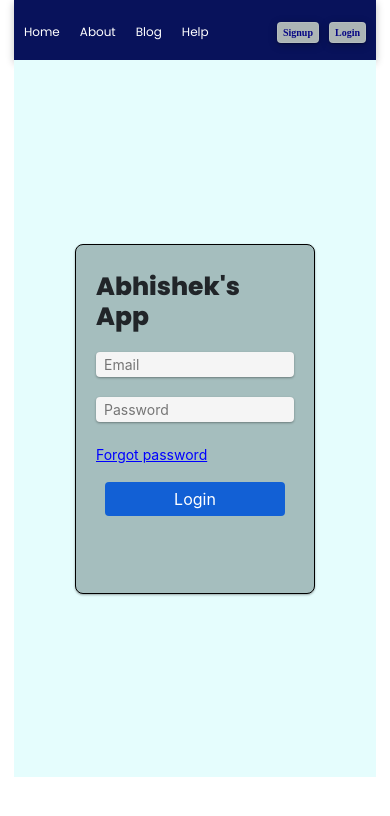
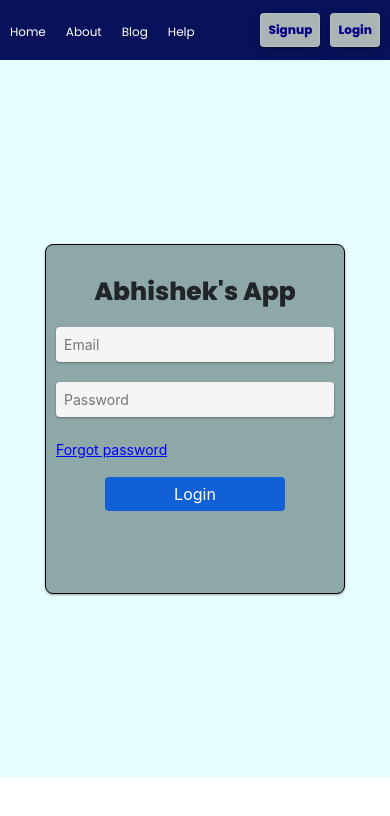
Before and after one commit to abhishekChaharJaat/frontend, a React (Create React App) app: page /login in a window 390 px wide. Shown: the top 816 px of the page. Built offline with nearby package versions, Linux system fonts and the light colour scheme.

Commit message:
port change

```diff
--- a/src/App.css
+++ b/src/App.css
@@ -4,3 +4,9 @@
   margin-right: auto;
   padding: 0 14px;
 }
+
+@media screen and (max-width: 640px) {
+  .container {
+    padding: 0px;
+  }
+}
--- a/src/components/About.js
+++ b/src/components/About.js
@@ -3,7 +3,7 @@ import React from "react";
 const About = () => {
   return (
     <div>
-      <h1>About</h1>
+      <h1>About page under working</h1>
     </div>
   );
 };
--- a/src/components/Blog.js
+++ b/src/components/Blog.js
@@ -3,7 +3,7 @@ import React from "react";
 const Blog = () => {
   return (
     <div>
-      <h1>Blog</h1>
+      <h1>Page is under working</h1>
     </div>
   );
 };
--- a/src/components/Input.js
+++ b/src/components/Input.js
@@ -19,6 +19,7 @@ const Input = () => {
   return (
     <div className="input-div">
       <form className="details-form">
+        <h3 className="create-note-heading">Create your notes here</h3>
         <label className="input-labels">Title:</label>
         <input
           type="text"
--- a/src/components/Login.js
+++ b/src/components/Login.js
@@ -2,6 +2,7 @@ import { useContext, useState } from "react";
 import "../css/signup.css";
 import { useNavigate } from "react-router-dom";
 import { myContext } from "../contexts/myContext";
+import serverPort from "../contexts/serverports";
 
 export default function Login() {
   const { getAllNotes } = useContext(myContext);
@@ -14,9 +15,7 @@ export default function Login() {
   const handelSubmit = async (e) => {
     e.preventDefault();
 
-    const response = await fetch(
-      "https://backend-9ua4.onrender.com/api/auth/login",
-      {
+    const response = await fetch(`${serverPort}/api/auth/login`, {
       method: "POST",
       headers: {
         "content-type": "application/json",
@@ -25,8 +24,7 @@ export default function Login() {
         email: credentials.email,
         password: credentials.password,
       }),
-      }
-    );
+    });
     const json = await response.json();
 
     if (json.success) {
--- a/src/components/Signup.js
+++ b/src/components/Signup.js
@@ -1,6 +1,7 @@
 import React, { useState } from "react";
 import "../css/signup.css";
 import { useNavigate } from "react-router-dom";
+import serverPort from "../contexts/serverports";
 
 // import { Link } from "react-router-dom";
 
@@ -15,9 +16,7 @@ export default function Signup() {
   const handelSubmit = async (e) => {
     e.preventDefault();
 
-    const response = await fetch(
-      "https://backend-9ua4.onrender.com/api/auth/signup",
-      {
+    const response = await fetch(`${serverPort}/api/auth/signup`, {
       method: "POST",
       headers: {
         "content-type": "application/json",
@@ -27,8 +26,7 @@ export default function Signup() {
         email: credentials.email,
         password: credentials.password,
       }),
-      }
-    );
+    });
     const json = await response.json();
     // console.log(json);
     if (json.signup) {
--- a/src/contexts/myContext.js
+++ b/src/contexts/myContext.js
@@ -1,5 +1,5 @@
 import React, { createContext, useState } from "react";
-
+import serverPort from "./serverports";
 const myContext = createContext();
 
 const MyContext = (props) => {
@@ -15,23 +15,20 @@ const MyContext = (props) => {
 
   // get all notes
   const getAllNotes = async () => {
-    const response = await fetch(
-      "https://backend-9ua4.onrender.com/api/notes/fetchallnotes",
-      {
+    const response = await fetch(`${serverPort}/api/notes/fetchallnotes`, {
       method: "GET",
       headers: {
         "content-type": "application/jssson",
         "auth-token": localStorage.getItem("token"),
       },
-      }
-    );
+    });
     let details = await response.json();
     setData(details);
   };
 
   // add a person
   const addPerson = async (title, description, tag) => {
-    await fetch(`https://backend-9ua4.onrender.com/api/notes/addnotes`, {
+    await fetch(`${serverPort}/api/notes/addnotes`, {
       method: "POST",
       headers: {
         "Content-Type": "application/json",
@@ -44,16 +41,13 @@ const MyContext = (props) => {
 
   //delete Person
   const deletePerson = async (id) => {
-    await fetch(
-      `https://backend-9ua4.onrender.com/api/notes/deletenotes/${id}`,
-      {
+    await fetch(`${serverPort}/api/notes/deletenotes/${id}`, {
       method: "DELETE",
       headers: {
         "Content-Type": "application/json",
         "auth-token": localStorage.getItem("token"),
       },
-      }
-    );
+    });
     getAllNotes();
   };
 
--- /dev/null
+++ b/src/contexts/serverports.js
@@ -0,0 +1,3 @@
+// let serverPort = "http://localhost:2000";
+let serverPort2 = "https://backend-9ua4.onrender.com";
+export default serverPort2;
--- a/src/css/home.css
+++ b/src/css/home.css
@@ -2,12 +2,20 @@
 .input-div {
   margin-top: 3px;
 }
+
 .details-form {
   padding: 2% 10%;
   display: flex;
   flex-direction: column;
   box-shadow: 0 1px 3px rgba(0, 0, 0, 0.12), 0 1px 2px rgba(0, 0, 0, 0.24);
   background-color: rgb(243, 249, 252);
+}
+.create-note-heading {
+  padding: 5px;
+  text-align: center;
+  font-weight: bold;
+  font: poppins;
+  color: rgb(2, 101, 2);
 }
 .input-details {
   border: 1.5px solid black;
--- a/src/css/navbar.css
+++ b/src/css/navbar.css
@@ -50,7 +50,7 @@
   color: rgb(6, 6, 132);
   font-weight: bold;
   padding: 6px 12px;
-  font-family: cursive;
+  font-family: poppins;
   border: none;
   border-radius: 4px;
   background-color: rgb(172, 181, 181);
@@ -63,8 +63,8 @@
 
 @media screen and (max-width: 768px) {
   .nav-button {
-    font-size: 13px;
-    padding: 5px 10px;
+    font-size: 14px;
+    padding: 8px 8px;
   }
   .navlinks {
     padding: 20px;
@@ -77,8 +77,7 @@
 
 @media screen and (max-width: 640px) {
   .nav-button {
-    font-size: 10px;
-    padding: 3px 6px;
+    font-size: 12px;
   }
   .navlinks {
     padding: 10px;
--- a/src/css/signup.css
+++ b/src/css/signup.css
@@ -17,7 +17,7 @@
   min-height: 85vh;
 }
 .form {
-  width: 300px;
+  width: 350px;
   display: flex;
   min-height: 350px;
   align-items: center;
@@ -25,7 +25,7 @@
   justify-content: center;
   padding: 10px 10px;
   border-radius: 8px;
-  background-color: rgb(165, 190, 190);
+  background-color: rgb(142, 167, 167);
   padding: 20px 0;
   box-shadow: 0 1px 3px rgba(0, 0, 0, 0.12), 0 1px 2px rgba(0, 0, 0, 0.24);
   border: 1.5px solid black;
@@ -87,17 +87,14 @@
   }
 }
 
-@media screen and (max-width: 600px) {
+@media screen and (max-width: 640px) {
   .form {
-    padding: 0px 20px 30px 20px;
+    padding: 0px 10px 30px 10px;
     border-radius: 8px;
-    width: 240px;
+    width: 300px;
     /* border: 2px solid black; */
   }
-  .input {
-    height: 25px;
-    width: 100%;
-  }
+
   .forgot {
     font-size: 14px;
   }
```
Lines whose indentation alone changed are shown as unchanged.
